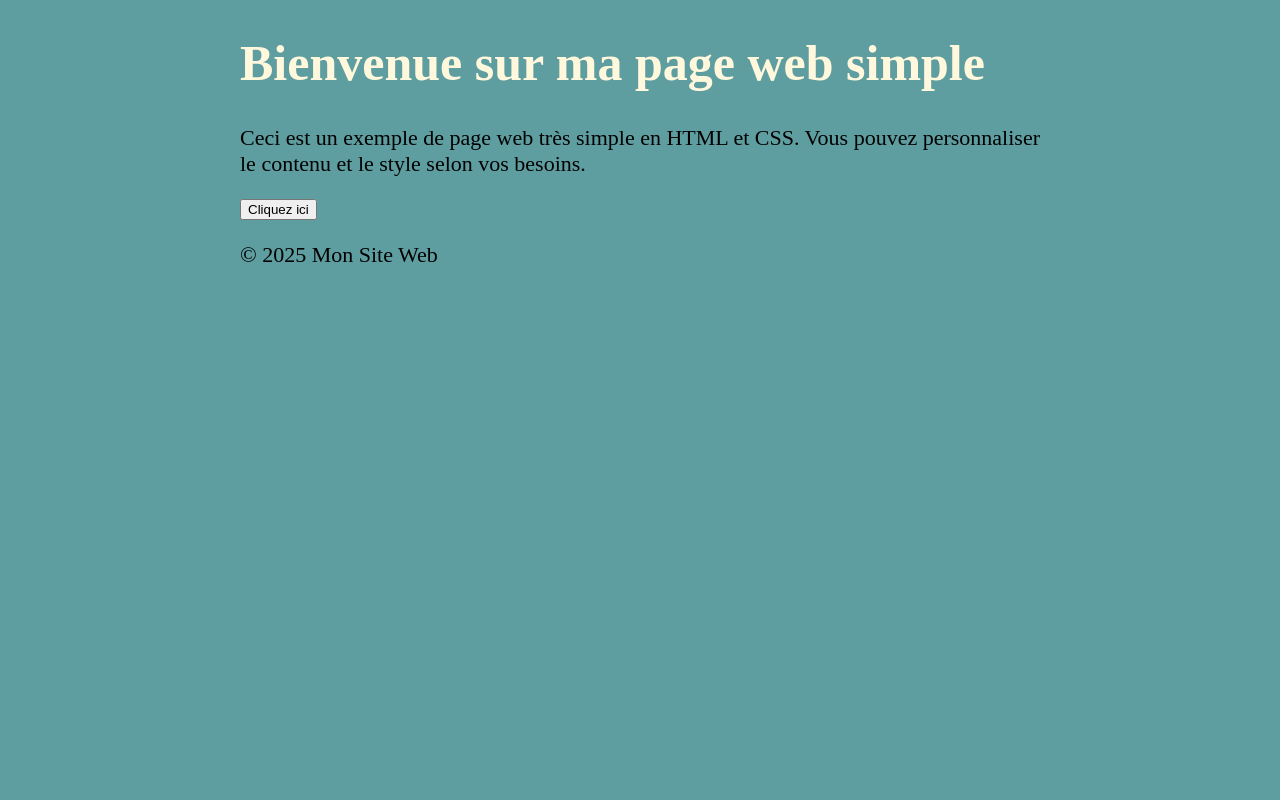
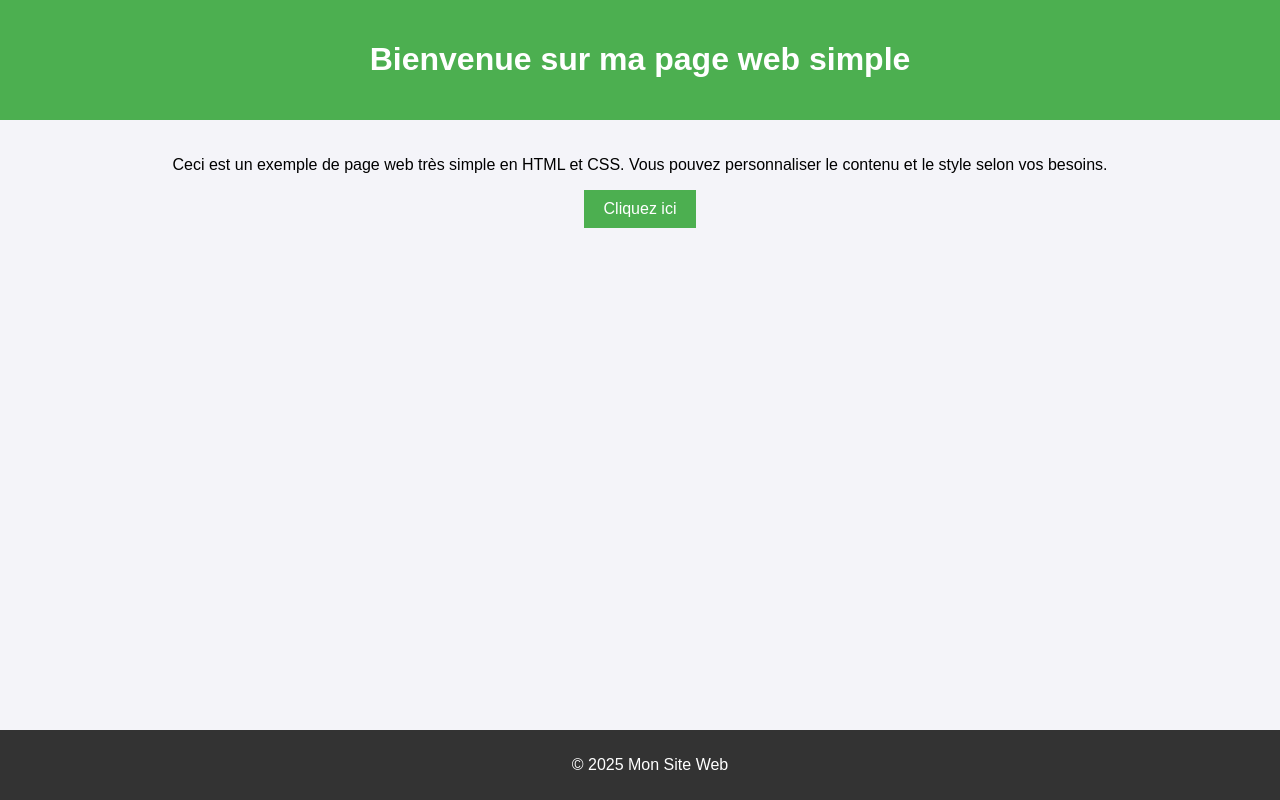
Before and after one commit to SabrinaBEN23/test, a plain HTML site: page index.html in a window 1280 px wide. Drawn offline with Linux system fonts and the light colour scheme.

Commit message:
Update style.css

```diff
--- a/style.css
+++ b/style.css
@@ -1,14 +1,43 @@
+/* Style global */
 body {
-    background-color: cadetblue;
-    margin: 0 auto;
-    max-width: 800px;
+    font-family: Arial, sans-serif;
+    margin: 0;
+    padding: 0;
+    background-color: #f4f4f9;
 }
 
-h1 {
-    font-size: 50px;
-    color: cornsilk;
+header {
+    background-color: #4CAF50;
+    color: white;
+    padding: 20px;
+    text-align: center;
 }
 
-p {
-    font-size: 22px;
+main {
+    padding: 20px;
+    text-align: center;
 }
+
+footer {
+    background-color: #333;
+    color: white;
+    text-align: center;
+    padding: 10px;
+    position: fixed;
+    width: 100%;
+    bottom: 0;
+}
+
+/* Style pour le bouton */
+button {
+    background-color: #4CAF50;
+    color: white;
+    padding: 10px 20px;
+    border: none;
+    cursor: pointer;
+    font-size: 16px;
+}
+
+button:hover {
+    background-color: #45a049;
+}
```
